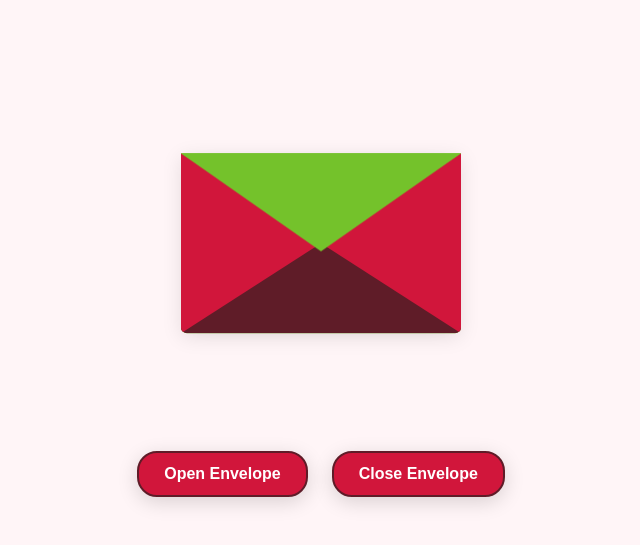
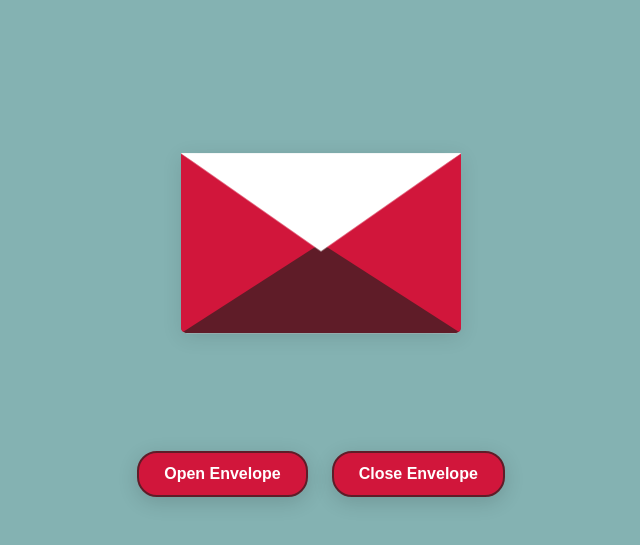
Before and after one commit to AlphagEdu/hatefromaamir, a plain HTML site: page index.html in a window 1280 px wide. Shown: the part 39-584 px from the top of the page, without its empty margins (319-959 px from the left). Drawn offline with nearby package versions, Linux system fonts and the light colour scheme.

Commit message:
index.html

```diff
--- a/index.html
+++ b/index.html
@@ -8,8 +8,8 @@
         :root {
             --color-env: #d1163b;
             --color-env2: hsl(349, 55%, 24%);
-            --color-flap: #74c22b;
-            --color-bg: #fff5f7;
+            --color-flap: #ffffff;
+            --color-bg: #84b2b2;
             --color-heart: #ff85a2;
             --color-sparkle: #fff;
             --wax-red: #c04040;
```
